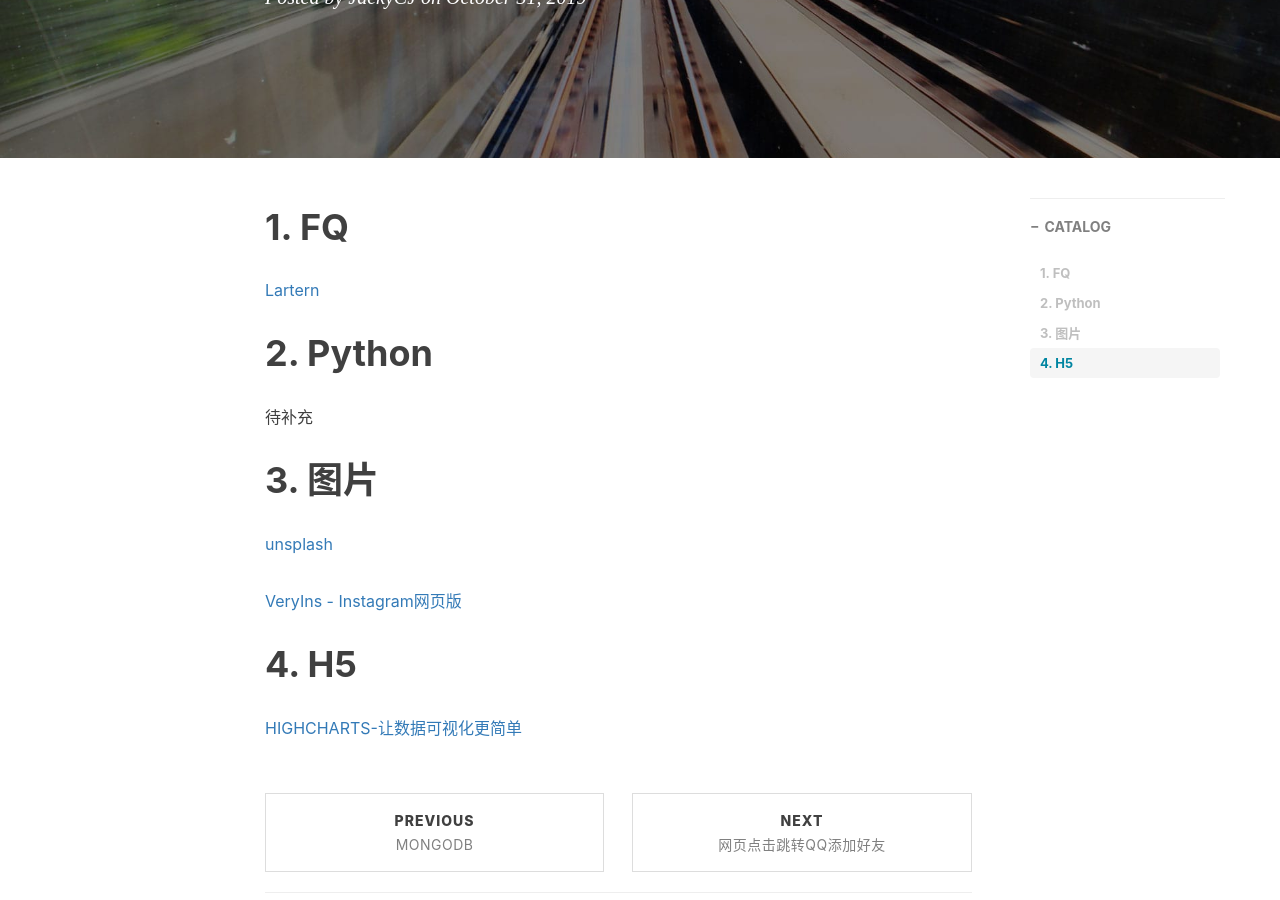
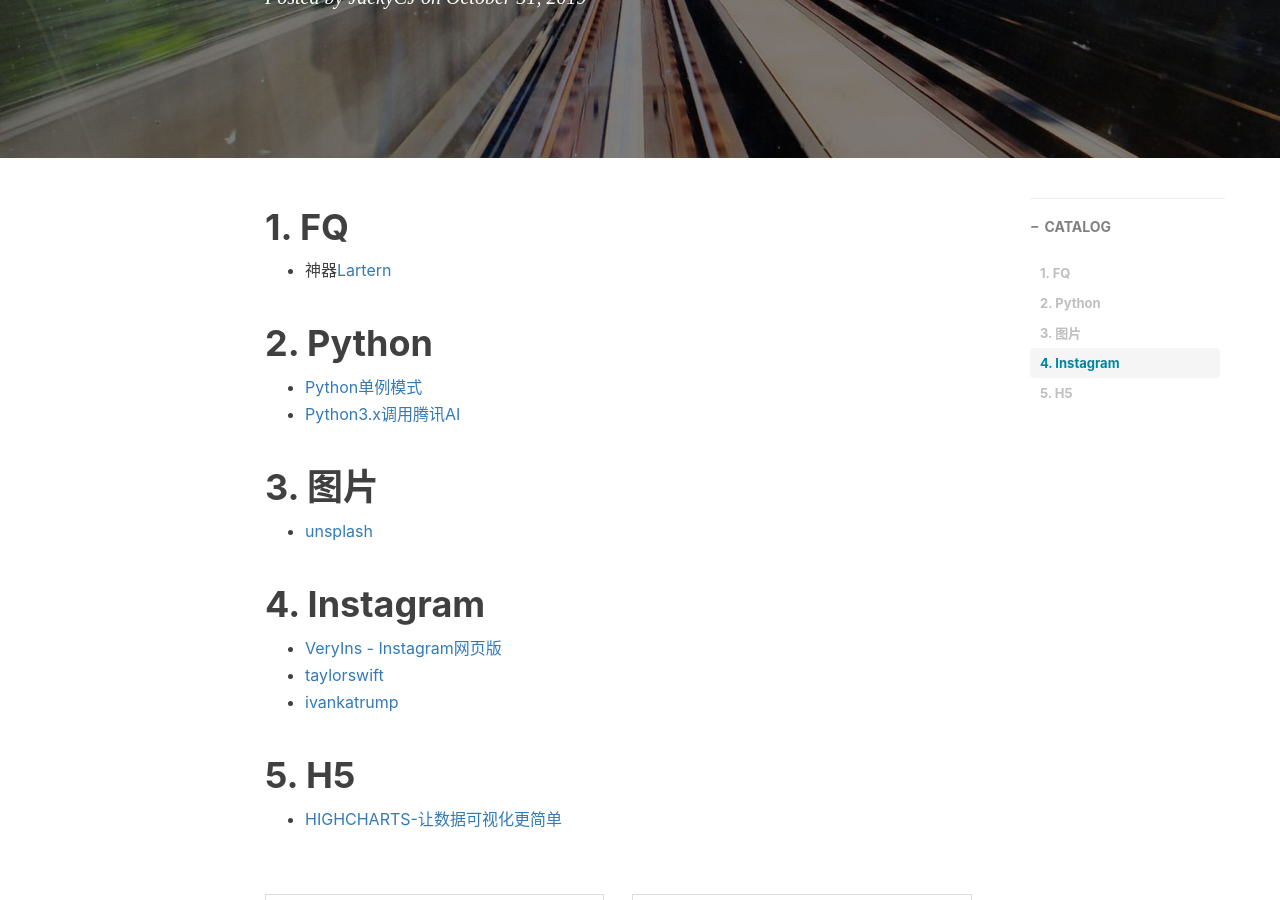
Before and after one commit to JackyCJ/jackycj.github.io, a Jekyll site: the page built from _posts/2019-10-31-好用工具合集.md, in a window 1280 px wide and 900 px high, scrolled down 365 px. Built offline with Jekyll 4.4.1, drawn with Linux system fonts in a browser that asks for light colours; nearby versions of some CDN libraries; comment, search, counter and statistics services are not loaded.

Commit message:
Update 2019-10-31-好用工具合集.md

```diff
--- a/_posts/2019-10-31-好用工具合集.md
+++ b/_posts/2019-10-31-好用工具合集.md
@@ -14,18 +14,19 @@ tags:
 
 
 # 1. FQ
-
-
-[Lartern](https://github.com/getlantern/lantern)
-
++ 神器[Lartern](https://github.com/getlantern/lantern)
 
 # 2. Python
-
-待补充
++ [Python单例模式](https://jackycj.github.io/2019/10/11/Python%E5%8D%95%E4%BE%8B%E6%A8%A1%E5%BC%8F/)
++ [Python3.x调用腾讯AI](https://jackycj.github.io/2019/10/11/Python3.x%E8%B0%83%E7%94%A8%E8%85%BE%E8%AE%AFAI/)
 
 # 3. 图片
-[unsplash](https://unsplash.com)
++ [unsplash](https://unsplash.com)
 
-[VeryIns - Instagram网页版](https://www.veryins.com)
-# 4. H5
-[HIGHCHARTS-让数据可视化更简单](https://www.highcharts.com.cn)
+# 4. Instagram
++ [VeryIns - Instagram网页版](https://www.veryins.com)
++ [taylorswift](https://www.veryins.com/taylorswift)
++ [ivankatrump](https://www.veryins.com/ivankatrump)
+
+# 5. H5
++ [HIGHCHARTS-让数据可视化更简单](https://www.highcharts.com.cn)
```
